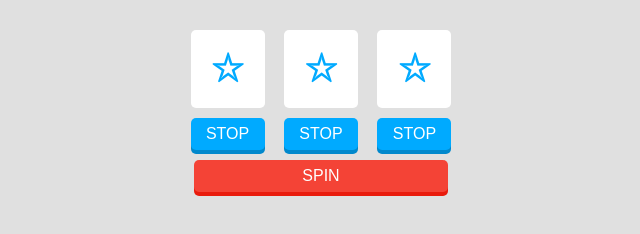
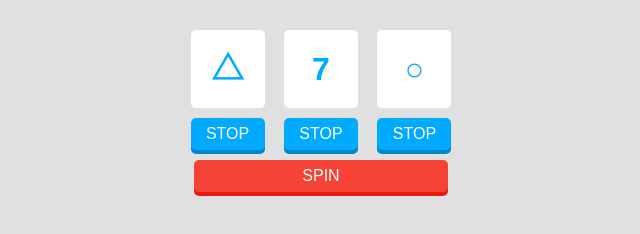
Before and after one commit to higeojisan/js-slot-machine, a plain HTML site: page index.html in a window 1280 px wide. Both pictures are taken after a click on the element "SPIN". Shown: the full height of the page, 319-959 px from the left. Drawn offline with Linux system fonts and the light colour scheme.

Commit message:
SPINボタンの実装

```diff
--- a/index.html
+++ b/index.html
@@ -19,5 +19,6 @@
     <div class="btn" id="btn_2">STOP</div>
   </div>
   <div id="spinBtn">SPIN</div>
+  <script type="text/javascript" src="js/main.js"></script>
 </body>
 </html>
--- /dev/null
+++ b/js/main.js
@@ -0,0 +1,31 @@
+(function() {
+  'use strict';
+
+  var pannel_0_ele = document.getElementById('pannel_0');
+  var pannel_1_ele = document.getElementById('pannel_1');
+  var pannel_2_ele = document.getElementById('pannel_2');
+  var spinBtn = document.getElementById('spinBtn');
+  var pannel_0_timer;
+  var pannel_1_timer;
+  var pannel_2_timer;
+
+  var displayElements = [
+    '☆', '♪', '○', '□', '△', '♡', '7'
+  ];
+
+  spinBtn.addEventListener('click', function() {
+    // パネルが回る処理
+    pannel_0_timer = setInterval(function() {
+      var displayEle = displayElements[Math.floor(Math.random() * displayElements.length)];
+      pannel_0_ele.innerText = displayEle;
+    }, 200);
+    pannel_1_timer = setInterval(function() {
+      var displayEle = displayElements[Math.floor(Math.random() * displayElements.length)];
+      pannel_1_ele.innerText = displayEle;
+    }, 200);
+    pannel_2_timer = setInterval(function() {
+      var displayEle = displayElements[Math.floor(Math.random() * displayElements.length)];
+      pannel_2_ele.innerText = displayEle;
+    }, 200);
+  });
+})();
```
